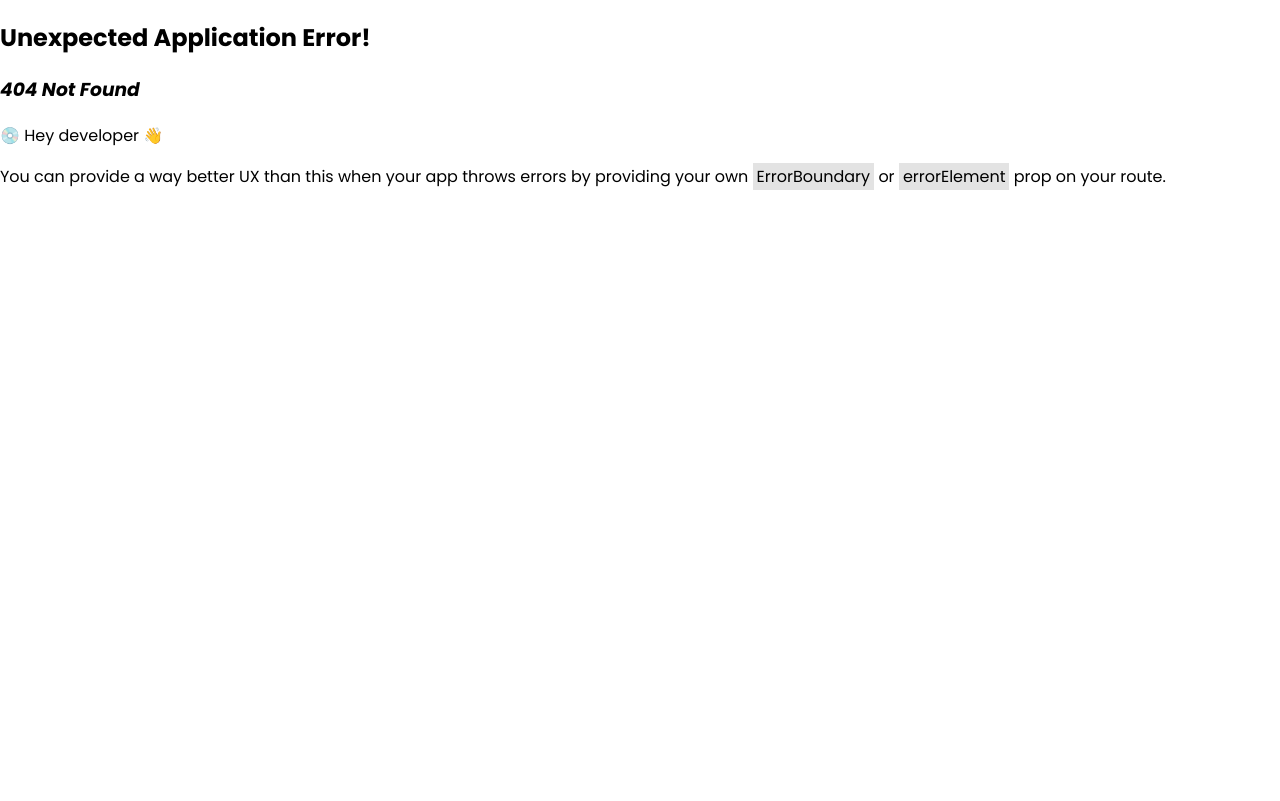
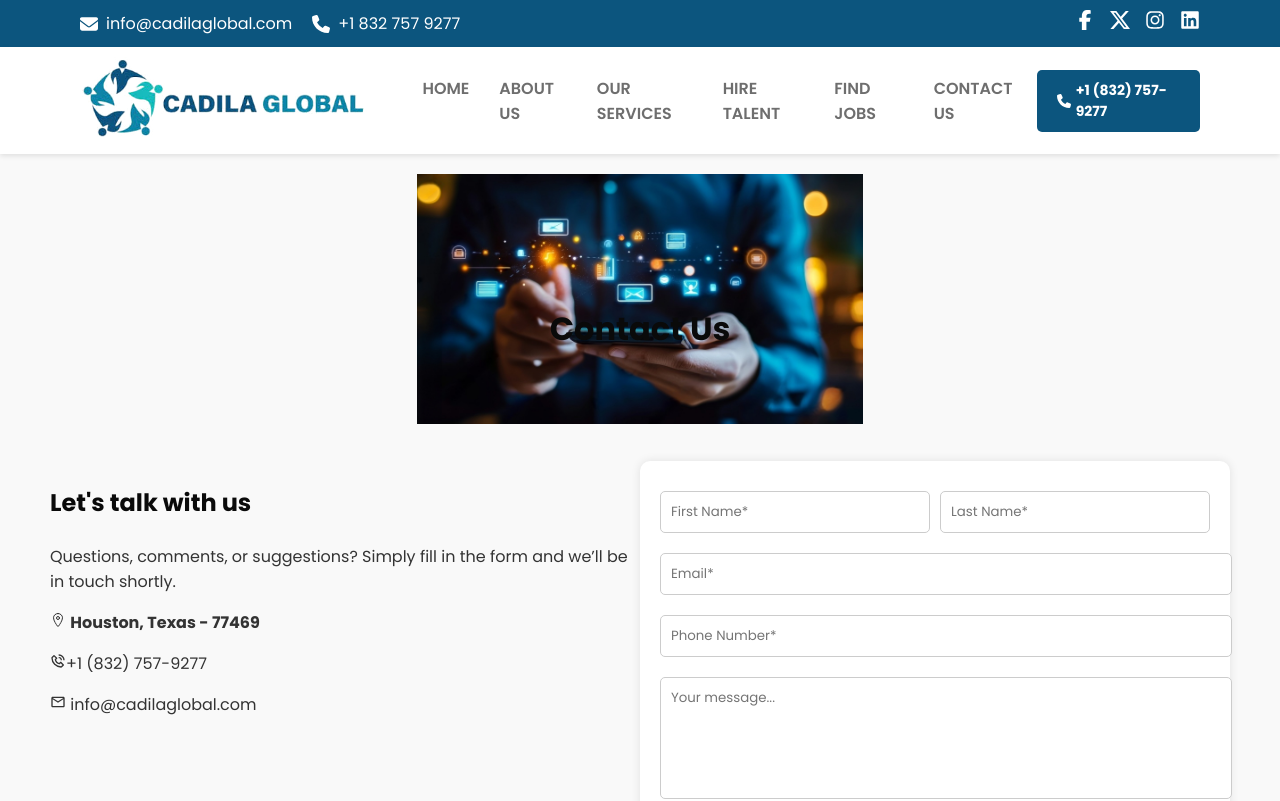
Before and after one commit to Firstclusive-Branding/cadilaglobal, a React (Vite) app: page /contact-us in a window 1280 px wide. Before the commit this address had no page. Shown: the top 801 px of the page. Built offline with nearby package versions, Linux system fonts and the light colour scheme.

Commit message:
final commit

```diff
--- a/src/App.jsx
+++ b/src/App.jsx
@@ -1,23 +1,3 @@
-// import React from "react";
-// import "./App.css";
-// import Header from "./components/Header";
-// import Navbar from "./components/Navbar";
-// import Homepage from "./components/Homepage";
-// import Footer from "./components/Footer";
-
-// function App() {
-//   return (
-//     <div>
-//       <Header />
-//       <Navbar />
-//       <Homepage />
-//       <Footer />
-//     </div>
-//   );
-// }
-
-// export default App;
-
 import React from "react";
 import { createBrowserRouter, RouterProvider, Outlet } from "react-router-dom";
 import "./App.css";
@@ -25,31 +5,27 @@ import Header from "./components/Header";
 import Navbar from "./components/Navbar";
 import Homepage from "./components/Homepage";
 import ContactUs from "./components/ContactUs";
-// import About from "./components/About";
-// import NotFound from "./components/NotFound";
 import Footer from "./components/Footer";
 
-// Layout Component (Includes Header, Navbar, Footer)
 const AppLayout = () => {
   return (
     <div>
       <Header />
       <Navbar />
-      <Outlet /> {/* Dynamic content goes here */}
+      <Outlet />
       <Footer />
     </div>
   );
 };
 
-// Define Routes using createBrowserRouter
 const router = createBrowserRouter([
   {
     path: "/",
     element: <AppLayout />,
     children: [
       { index: true, element: <Homepage /> },
+      { path: "/contact-us", element: <ContactUs /> },
       // { path: "about", element: <About /> },
-      { path: "contact", element: <ContactUs /> },
       // { path: "*", element: <NotFound /> },
     ],
   },
--- a/src/components/HomepageWhatWeDo.jsx
+++ b/src/components/HomepageWhatWeDo.jsx
@@ -39,7 +39,7 @@ const HomepageWhatWeDo = () => {
       </div>
 
       <button className="all-services-btn">
-        ALL OUR SERVICES <FaArrowRight />
+        BROUSE ALL CATEGORIES <FaArrowRight />
       </button>
     </div>
   );
--- a/src/components/Navbar.jsx
+++ b/src/components/Navbar.jsx
@@ -1,11 +1,11 @@
 import React, { useState, useEffect, useRef } from "react";
 import "../styles/Navbar.css";
 import Logo from "../assets/Logo.png";
-import { FaXmark, FaPhone, FaChevronDown, FaBars } from "react-icons/fa6";
+import { FaXmark, FaPhone, FaBars } from "react-icons/fa6";
+import { Link } from "react-router-dom";
 
 const Navbar = () => {
   const [menuOpen, setMenuOpen] = useState(false);
-  const [jobsOpen, setJobsOpen] = useState(false);
   const navRef = useRef(null);
 
   const handleClickOutside = (event) => {
@@ -75,13 +75,13 @@ const Navbar = () => {
           <a className="navbar-link">FIND JOBS</a>
         </li>
         <li>
-          <a
-            href="#"
+          <Link
+            to="/contact-us"
             className="navbar-link"
             onClick={() => setMenuOpen(false)}
           >
             CONTACT US
-          </a>
+          </Link>
         </li>
       </ul>
 
--- a/src/styles/ContactUs.css
+++ b/src/styles/ContactUs.css
@@ -12,7 +12,7 @@
   width: 100%;
   height: auto;
   max-height: 250px;
-  object-fit: cover;
+  object-fit: contain;
 }
 
 .contact-header h2 {
```
Also changed, not shown: src/assets/Contact Us assets/contact-us.jpg, src/assets/homepage assets/carousel/Industries.jpg (deleted).
